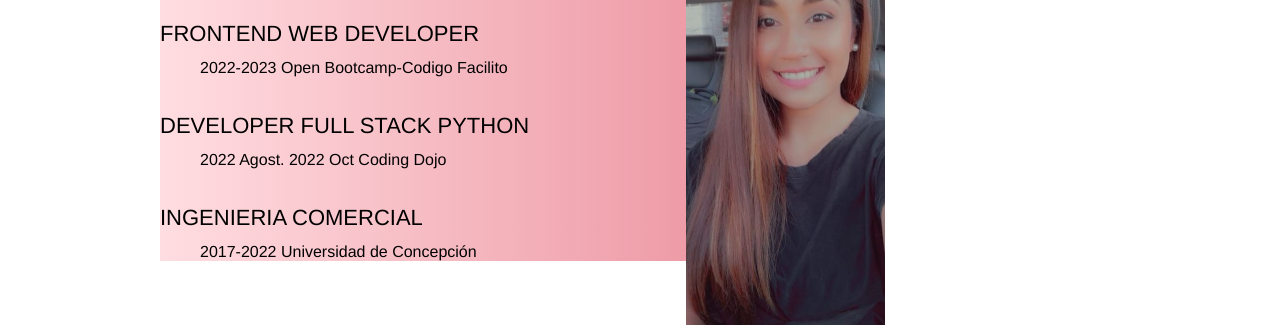
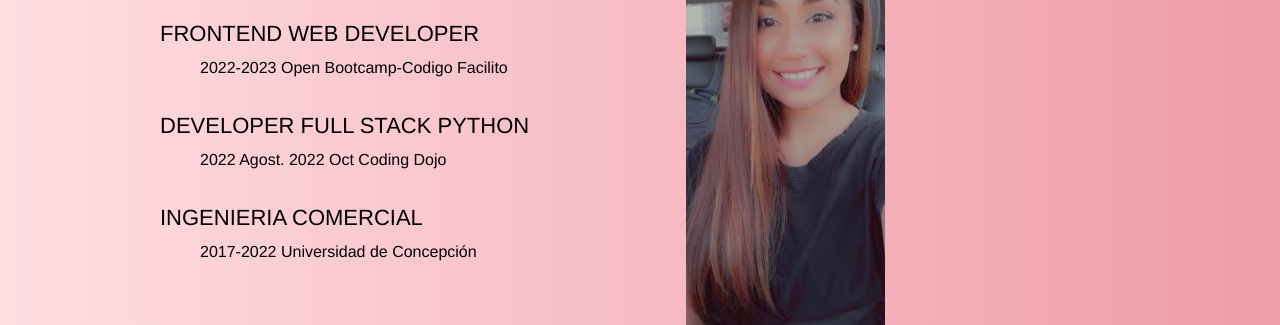
Before and after one commit to MariadelosAngeles97/mariadelosangeles97.github.com, a plain HTML site: page cv/index.html in a window 1280 px wide. Shown: the part 280-605 px from the top of the page. Drawn offline with Linux system fonts and the light colour scheme.

Commit message:
Update index.html

```diff
--- a/cv/index.html
+++ b/cv/index.html
@@ -6,7 +6,10 @@
         <meta name="decription" content="Maria es una Desarrolladora Junior, que aprende, dia a dia FrontEnd"><!--Etiqueta qeu se usa para la descripcion-->
         <title>CV de María de los Angeles</title>
     </head>
-    <body style="font-family:Helvetica,Arial,sans-serif; margin: 0;">
+    <body style="font-family:Helvetica,Arial,sans-serif; margin: 0;background: #ee9ca7;
+background: -webkit-linear-gradient(to right, #ffdde1, #ee9ca7);
+background: linear-gradient(to right, #ffdde1, #ee9ca7)
+">
         <header style="background-color: #ff7eb4;color: white;text-align: center;padding: 16px;">
             <h1 style="display:inline-block;width:400px;font-weight: 700;">CV María de los Angeles Contreras</h1>
             <p style="display:inline-block; width:400px;font-weight: 200;">FrontEnd Developer</p>
@@ -17,10 +20,7 @@
         <section>
             <div style="width: 960px;margin-right: auto;margin-left: auto;display:flex">
                 <div>
-                    <div style="background: #ee9ca7;
-background: -webkit-linear-gradient(to right, #ffdde1, #ee9ca7);
-background: linear-gradient(to right, #ffdde1, #ee9ca7)
-">
+                    <div>
                         <h3 style="font-size: 36px;font-weight: 700;">Education</h3>
                         <div>
                             <dl>
```
